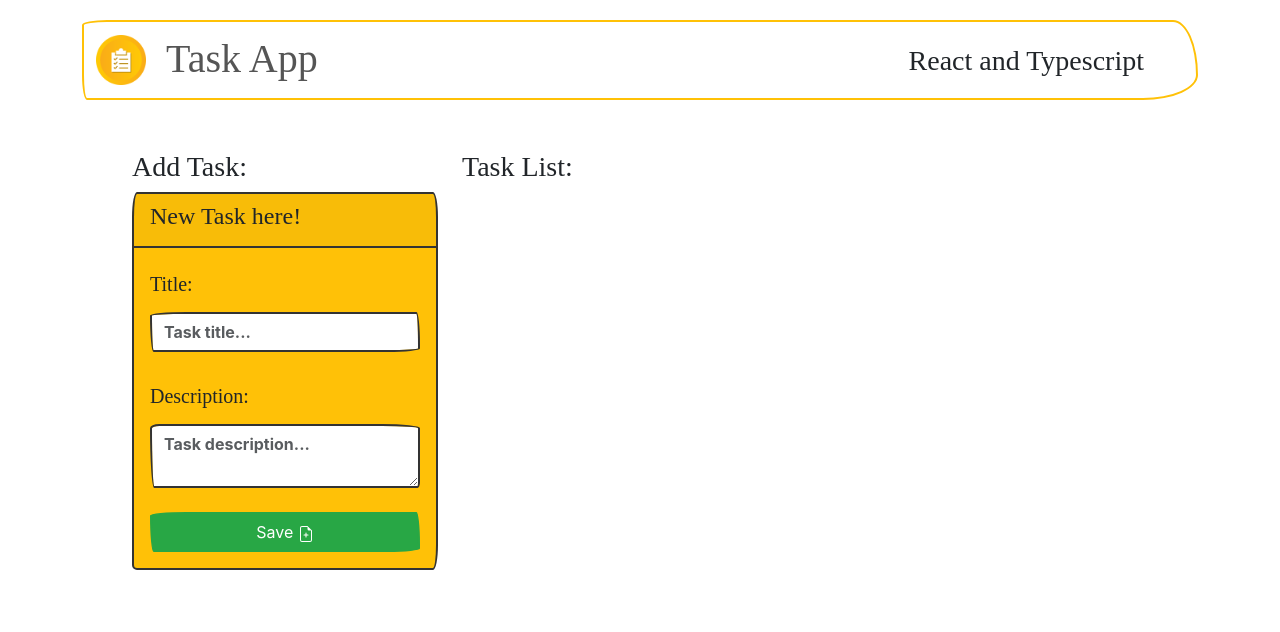
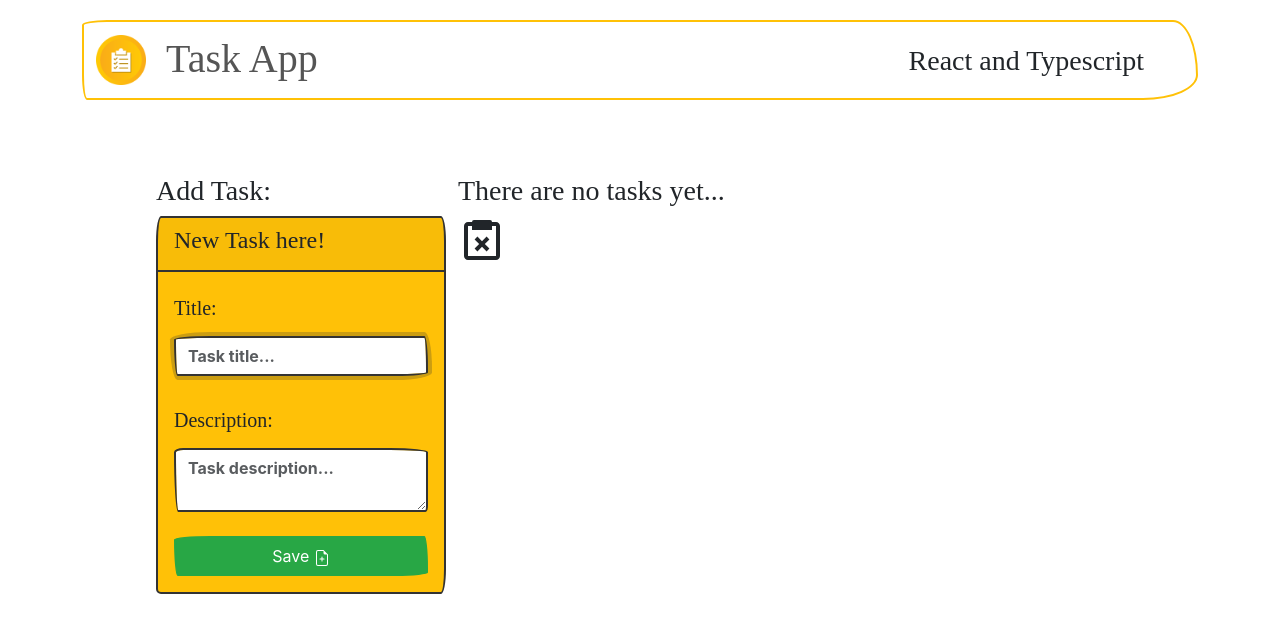
Before and after one commit to Maopos/taskapp-tsx, a React (Create React App) app: page / in a window 1280 px wide. Shown: the top 632 px of the page. Built offline with nearby package versions, Linux system fonts and the light colour scheme; a web font is replaced by a local one.

Commit message:
tasks.length === 0

```diff
--- a/src/App.tsx
+++ b/src/App.tsx
@@ -25,14 +25,18 @@ function App({ title }: Props) {
     <div className="container" style={{ height: "100vh", marginTop: "20px" }}>
       <Navbar title={title} />
 
+      <main className="container p-4">
         <div className="row">
           <div className="col-md-4">
             <TaskForm addTask={addTask} />
           </div>
           <div className="col-md-8">
+            <div className="row">
               <TaskList tasks={tasks} deleteTask={deleteTask} />
             </div>
           </div>
+        </div>
+      </main>
     </div>
   );
 }
--- a/src/components/TaskForm.tsx
+++ b/src/components/TaskForm.tsx
@@ -1,5 +1,5 @@
 import { BsFileEarmarkPlus } from "react-icons/bs";
-import { ChangeEvent, FormEvent, useState } from "react";
+import { ChangeEvent, FormEvent, useState, useRef } from "react";
 import { Task } from "../interfaces/Task";
 
 type onChangeType = ChangeEvent<HTMLInputElement | HTMLTextAreaElement>;
@@ -15,6 +15,8 @@ const TaskForm = ({ addTask }: Props) => {
     description: "",
     completed: false,
   });
+
+  const inputRef = useRef<HTMLInputElement>(null)
 
   const generateId = () => {
     const random = Math.random().toString(36).substring(2);
@@ -52,6 +54,8 @@ const TaskForm = ({ addTask }: Props) => {
       description: "",
       completed: false,
     });
+
+    inputRef.current?.focus()
   };
 
   return (
@@ -75,6 +79,8 @@ const TaskForm = ({ addTask }: Props) => {
                 name="title"
                 value={task.title}
                 onChange={handleTask}
+                autoFocus
+                ref={inputRef}
               />
             </div>
 
--- a/src/components/TaskList.tsx
+++ b/src/components/TaskList.tsx
@@ -1,5 +1,6 @@
 import { Task } from "../interfaces/Task";
 import TaskCard from "./TaskCard";
+import { BiTaskX } from "react-icons/bi";
 
 interface Props {
   tasks: Task[];
@@ -7,10 +8,19 @@ interface Props {
 }
 
 const TaskList = ({ tasks, deleteTask }: Props) => {
+  if (tasks.length === 0) {
+    return (
+      <div style={{ padding: "50px 0px" }}>
+        <h3>There are no tasks yet...</h3>
+        <BiTaskX size="3rem" />
+      </div>
+    );
+  }
+
   return (
-    <div className="container" style={{ padding: "50px 0px" }}>
-      <h3>Task List:</h3>
-      <div style={{ display: "flex", gap: "20px" }}>
+    <div style={{ padding: "50px 0px" }}>
+      <h3>Task List: {tasks.length}</h3>
+      <div className="col-md-4">
         {tasks.map((i, j) => (
           <TaskCard key={i.id} task={i} count={j} deleteTask={deleteTask} />
         ))}
```
Lines whose indentation alone changed are shown as unchanged.
